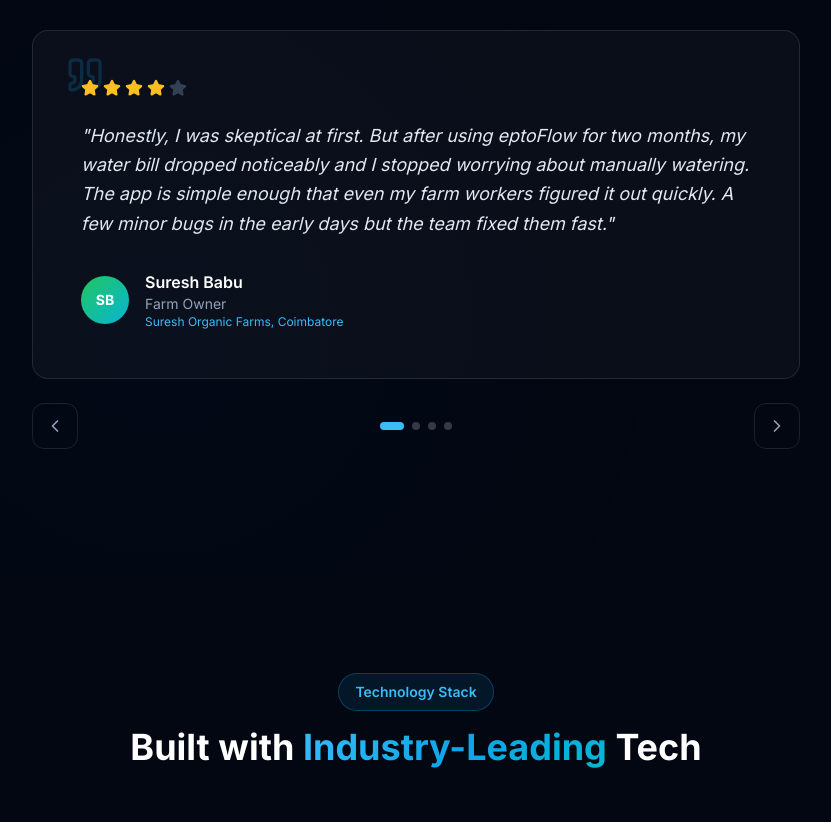
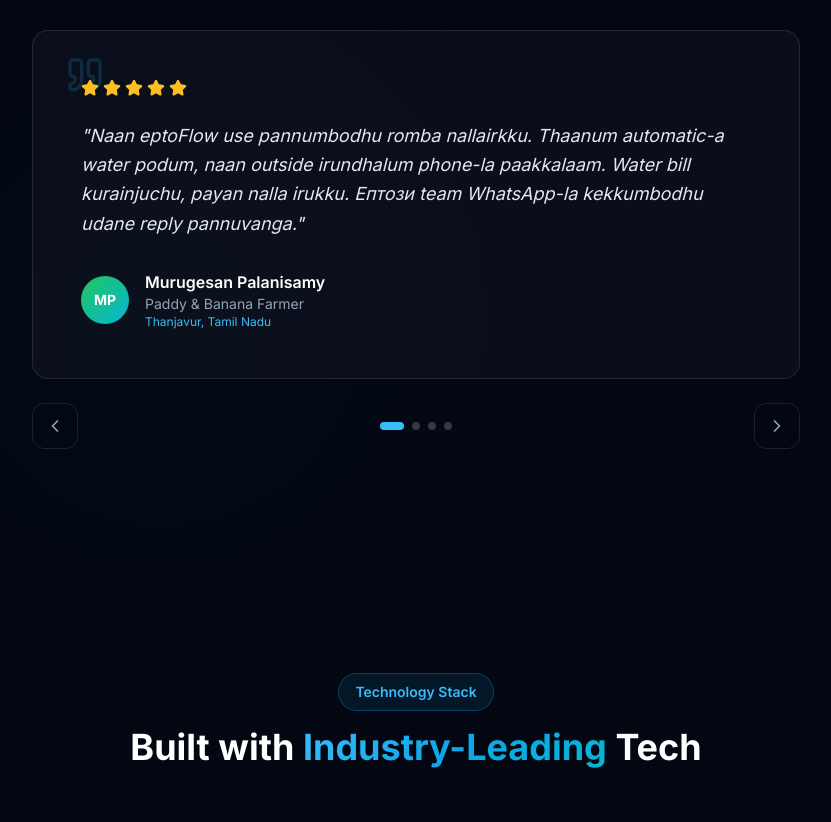
Before and after one commit to eptosicare-del/eptosi-smart-solutions, a Next.js app in the folder eptosi-smart-solutions/: page / in a window 1280 px wide. Shown: the part 6620-7442 px from the top of the page, without its empty margins (224-1055 px from the left). Built offline with nearby package versions, Linux system fonts and the light colour scheme; no server answers.

Commit message:
Update testimonials — Tamil Nadu farmers with local names

```diff
--- a/eptosi-smart-solutions/components/sections/Testimonials.tsx
+++ b/eptosi-smart-solutions/components/sections/Testimonials.tsx
@@ -7,40 +7,40 @@
 
 const TESTIMONIALS = [
   {
-    name: 'Suresh Babu',
-    role: 'Farm Owner',
-    company: 'Suresh Organic Farms, Coimbatore',
-    message: 'Honestly, I was skeptical at first. But after using eptoFlow for two months, my water bill dropped noticeably and I stopped worrying about manually watering. The app is simple enough that even my farm workers figured it out quickly. A few minor bugs in the early days but the team fixed them fast.',
-    rating: 4,
-    avatar: 'SB',
+    name: 'Murugesan Palanisamy',
+    role: 'Paddy & Banana Farmer',
+    company: 'Thanjavur, Tamil Nadu',
+    message: 'Naan eptoFlow use pannumbodhu romba nallairkku. Thaanum automatic-a water podum, naan outside irundhalum phone-la paakkalaam. Water bill kurainjuchu, payan nalla irukku. Ептози team WhatsApp-la kekkumbodhu udane reply pannuvanga.',
+    rating: 5,
+    avatar: 'MP',
     gradient: 'from-green-500 to-cyan-500',
   },
   {
-    name: 'Divya Raghunathan',
-    role: 'Production Manager',
-    company: 'Precision Components Pvt. Ltd., Chennai',
-    message: 'We needed machine uptime monitoring for our factory floor. Eptosi built us a custom dashboard that tracks 12 machines in real time. Setup took longer than expected — about 3 weeks — but the end result works reliably. The team was always responsive on WhatsApp whenever we had questions.',
+    name: 'Selvaraj Karuppasamy',
+    role: 'Sugarcane Farmer',
+    company: 'Erode, Tamil Nadu',
+    message: 'First-a doubt irundhuchu, technology ellam puriyumaa nu. Aana Eptosi team vannu setup pannitu explain pannanga. Rendu maasam aachunu water waste romba kurainjuchu. Schedule vechu விடலாம், manually pokaama. Nalla product.',
     rating: 4,
-    avatar: 'DR',
-    gradient: 'from-sky-500 to-violet-500',
+    avatar: 'SK',
+    gradient: 'from-sky-500 to-blue-500',
   },
   {
-    name: 'Mohammed Imran',
-    role: 'Co-founder',
-    company: 'GreenGrow Hydroponics, Bengaluru',
-    message: 'We\'re a small startup and needed an affordable automation solution for our hydroponic setup. Eptosi worked within our budget and didn\'t oversell. The sensor integration and scheduling features work exactly as described. Would definitely recommend for small agri-tech businesses.',
-    rating: 5,
-    avatar: 'MI',
-    gradient: 'from-orange-500 to-rose-500',
+    name: 'Annamalai Thiruvenkatam',
+    role: 'Vegetable & Flower Farmer',
+    company: 'Dindigul, Tamil Nadu',
+    message: 'En poo thottathukku romba useful-a irundhuchi. Sensor correct-a moisture level solluchu, over-watering aagalai. Oru naal oru issue vandhuchi — call panninen, same day fix pannanga. Support nalla irukku, product innum nalla aganum.',
+    rating: 4,
+    avatar: 'AT',
+    gradient: 'from-emerald-500 to-teal-500',
   },
   {
-    name: 'Kavitha Sundaram',
-    role: 'Department Head — R&D',
-    company: 'Tamil Nadu Agricultural University',
-    message: 'We deployed their irrigation automation system across our experimental plots. The data logging and remote monitoring features have been genuinely useful for our research. One request: the export format for sensor data could be improved. Overall, solid product and helpful support.',
-    rating: 4,
-    avatar: 'KS',
-    gradient: 'from-purple-500 to-pink-500',
+    name: 'Palanivel Ramasamy',
+    role: 'Coconut & Groundnut Farmer',
+    company: 'Virudhunagar, Tamil Nadu',
+    message: '60 cents nilathukku ithai use pannrom. Water pump automatic-a on/off aaguthu, current bill kurainjuchu. Phone app simple-a irukku, en paiyan help pannuvaan. Eptosi team good people, honest-a pesuvanga. Recommend pannuvom.',
+    rating: 5,
+    avatar: 'PR',
+    gradient: 'from-orange-500 to-amber-500',
   },
 ];
 
```
